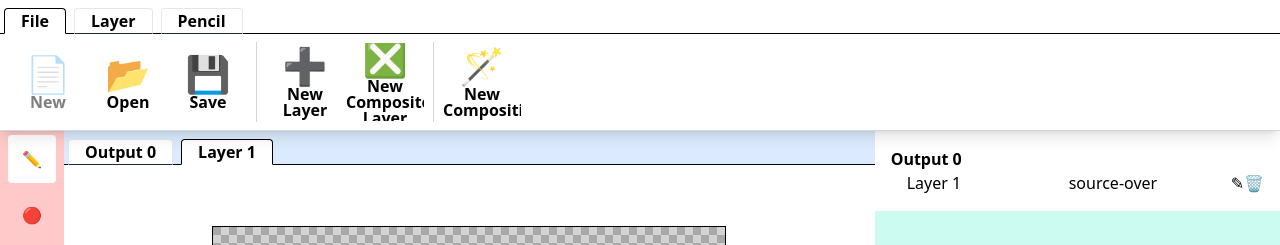
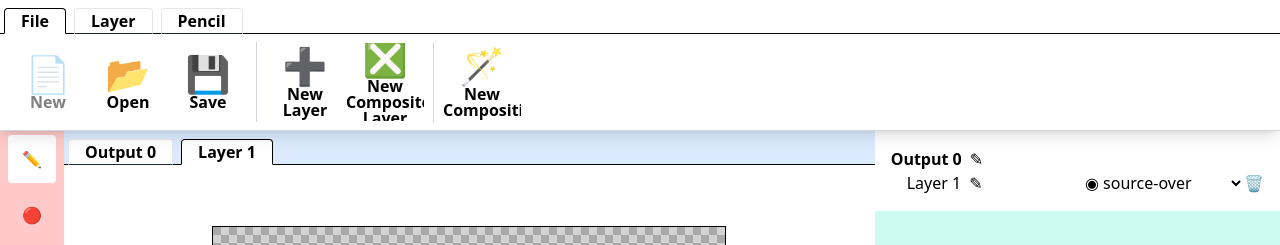
Before and after one commit to IJMacD/image-editor, a React (Vite) app: page / in a window 1280 px wide. Shown: the top 245 px of the page. Built offline with nearby package versions, Linux system fonts and the light colour scheme.

Commit message:
Layer composition enhancements
Operation dropdown
Toggle visibility

```diff
--- a/src/AppComponents/CompositionTreePanel.tsx
+++ b/src/AppComponents/CompositionTreePanel.tsx
@@ -5,17 +5,31 @@ import { DispatchContext } from "../Store/context";
 import { deleteLayer, editBaseLayer, editCompositeLayerInput } from "../Store/project/actions";
 
 export function CompositionTreePanel ({ project }: { project: ImageProject}) {
+    const dispatch = useContext(DispatchContext);
+
     return (
         <ul className="bg-white p-4">
             {
                 project.compositions.map((id, i) => {
                     const compositeLayer = project.layers.find(l => l.id === id && isCompositeLayer(l)) as CompositeLayer|undefined;
-        return (
+
+                    function handleRename () {
+                        if (compositeLayer) {
+                            const name = prompt("Enter name", compositeLayer.name);
+                            if (name) {
+                                dispatch(editBaseLayer(compositeLayer.id, { name }))
+                            }
+                        }
+                    }
+
+                    return compositeLayer ?
                         <li key={i}>
-            <b>Output {i}</b>
-            { compositeLayer ? <CompositionTree compositeLayer={compositeLayer} project={project} /> : <li key={i} className="text-red">Cannot find layer</li>}
-          </li>
-        )})
+                            <b>{compositeLayer.name}</b>
+                            <button onClick={handleRename} className="ml-2 cursor-pointer">✎</button>
+                            <CompositionTree compositeLayer={compositeLayer} project={project} />
+                        </li> :
+                        <li key={i} className="text-red">Cannot find layer</li>
+                })
             }
         </ul>
     )
@@ -24,11 +38,8 @@ export function CompositionTreePanel ({ project }: { project: ImageProject}) {
 function CompositionTree ({ compositeLayer, project }: { compositeLayer: CompositeLayer, project: ImageProject }) {
     const dispatch = useContext(DispatchContext);
 
-  function handleEditComposition (index: number) {
-    const operation = prompt("Composition type:", compositeLayer.inputs[index].operation);
-    if (operation) {
-      dispatch(editCompositeLayerInput(compositeLayer.id, index, { operation: operation as GlobalCompositeOperation }));
-    }
+    function handleEditInput (index: number, properties: any) {
+        dispatch(editCompositeLayerInput(compositeLayer.id, index, { ...properties }));
     }
 
     return (
@@ -38,7 +49,6 @@ function CompositionTree ({ compositeLayer, project }: { compositeLayer: Composi
                 {/* <button onClick={handleEditComposition}>✎</button> */}
             </div>
             <ul className="list-disc ml-4">
-
                 {
                     compositeLayer.inputs.map((input, i) => {
                         const layer = getLayerByID(project.layers, input.id);
@@ -60,9 +70,12 @@ function CompositionTree ({ compositeLayer, project }: { compositeLayer: Composi
 
                             return (
                                 <li key={i} className="flex place-items-center">
-                    <span className="flex-1">{layer.name}</span>
-                    <span className="flex-1" onClick={() => handleEditComposition(i)}>{input.operation}</span>
-                    <button onClick={handleRename}>✎</button>
+                                    <span className="flex-1">
+                                        {layer.name}
+                                        <button onClick={handleRename} className="ml-2 cursor-pointer">✎</button>
+                                    </span>
+                                    <button onClick={() => handleEditInput(i, { enabled: !input.enabled })}>{input.enabled?"◉":"◎"}</button>
+                                    <CompositionModeSelect value={input.operation} onChange={(operation) => handleEditInput(i, { operation })} />
                                     <button onClick={handleDelete}>🗑️</button>
                                     { isCompositeLayer(layer) && <CompositionTree compositeLayer={layer} project={project} />}
                                 </li>
@@ -76,3 +89,42 @@ function CompositionTree ({ compositeLayer, project }: { compositeLayer: Composi
         </div>
     )
 }
+
+const CompositionModes = [
+    "source-over",
+    "source-in",
+    "source-out",
+    "source-atop",
+    "destination-over",
+    "destination-in",
+    "destination-out",
+    "destination-atop",
+    "lighter",
+    "copy",
+    "xor",
+    "multiply",
+    "screen",
+    "overlay",
+    "darken",
+    "lighten",
+    "color-dodge",
+    "color-burn",
+    "hard-light",
+    "soft-light",
+    "difference",
+    "exclusion",
+    "hue",
+    "saturation",
+    "color",
+    "luminosity",
+]
+
+function CompositionModeSelect ({ value, onChange }: { value: GlobalCompositeOperation, onChange: (value: GlobalCompositeOperation) => void }) {
+    return (
+        <select value={value} onChange={e => onChange(e.target.value as GlobalCompositeOperation)}>
+            {
+                CompositionModes.map(mode => <option key={mode} value={mode}>{mode}</option>)
+            }
+        </select>
+    )
+}
--- a/src/Hooks/useCompositionRenderer.ts
+++ b/src/Hooks/useCompositionRenderer.ts
@@ -34,7 +34,7 @@ function renderToCanvas(
     const layer = getLayerByID(project.layers, c.id);
     ctx.globalCompositeOperation = c.operation;
 
-    if (layer) {
+    if (c.enabled && layer) {
       if (isCompositeLayer(layer)) {
         renderToCanvas(canvas, layer, project);
       } else if (layer.canvas) {
--- a/src/Store/project/actions.ts
+++ b/src/Store/project/actions.ts
@@ -48,6 +48,7 @@ type EditCompositeLayerInputAction = {
       id: number;
       x: number;
       y: number;
+      enabled: boolean;
       operation: GlobalCompositeOperation;
       parameters: object;
     }>;
--- a/src/Store/project/reducer.ts
+++ b/src/Store/project/reducer.ts
@@ -20,6 +20,7 @@ export const defaultProjectState: ImageProject = {
           id: 1,
           x: 0,
           y: 0,
+          enabled: true,
           operation: "source-over" as GlobalCompositeOperation,
           parameters: {},
         },
@@ -79,6 +80,7 @@ export function projectReducer(
                         id,
                         x: 0,
                         y: 0,
+                        enabled: true,
                         operation: "source-over" as GlobalCompositeOperation,
                         parameters: {},
                       },
--- a/src/types.ts
+++ b/src/types.ts
@@ -24,6 +24,7 @@ export interface CompositeLayer {
     id: number;
     x: number;
     y: number;
+    enabled: boolean;
     operation: GlobalCompositeOperation;
     parameters: object;
   }[];
```
Lines whose indentation alone changed are shown as unchanged.
